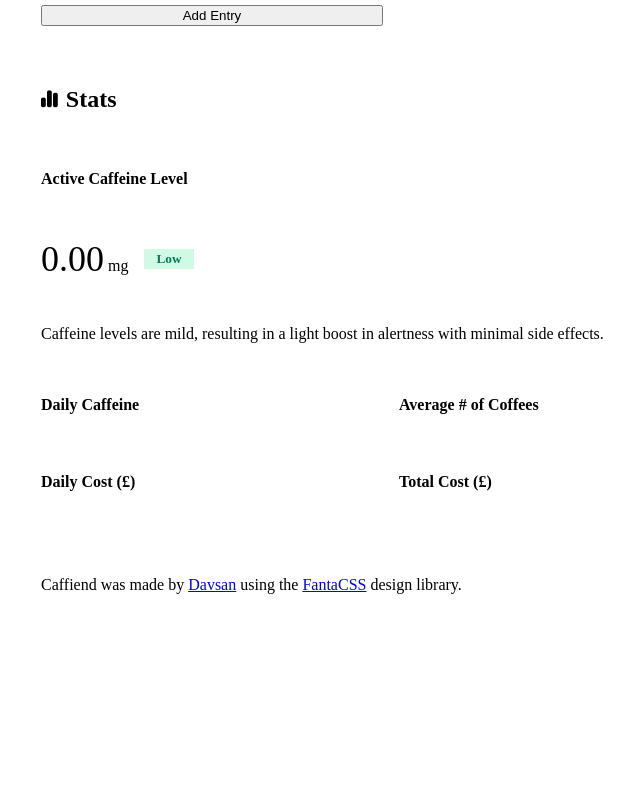
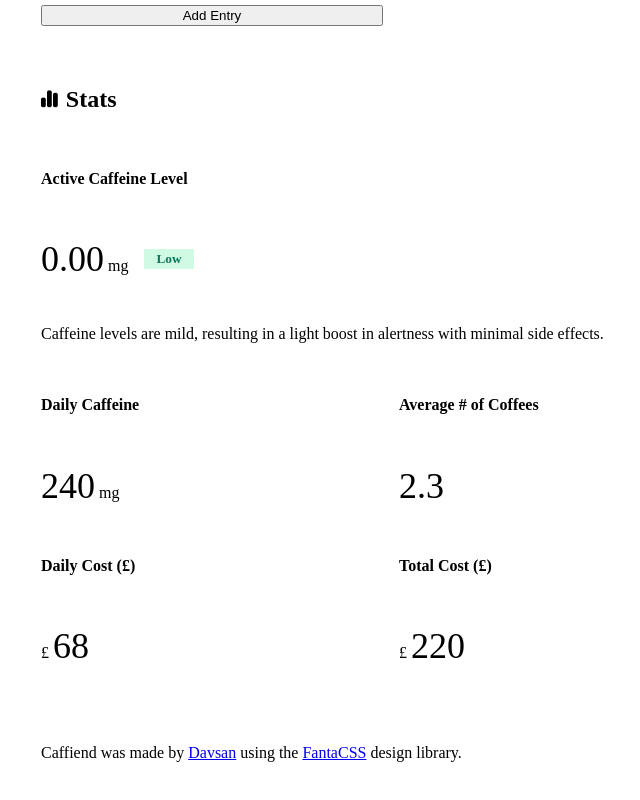
Before and after one commit to Davsan88/caffiend, a React (Vite) app: page / in a window 1280 px wide. Shown: the part 1345-2145 px from the top of the page, without its empty margins (249-889 px from the left). Before the commit the page ends 2011 px from the top, so only its background shows below. Built offline with nearby package versions, Linux system fonts and the light colour scheme; the HTML template or start-up script is replaced by a standard one.

Commit message:
Add hardcoded content to Stats component for layout testing

```diff
--- a/src/components/Stats.jsx
+++ b/src/components/Stats.jsx
@@ -33,10 +33,18 @@ const Stats = () => {
           </div>
           <p>{statusLevels['low'].description}</p>
         </StatCard>
-        <StatCard title="Daily Caffeine"></StatCard>
-        <StatCard title="Average # of Coffees"></StatCard>
-        <StatCard title="Daily Cost (£)"></StatCard>
-        <StatCard title="Total Cost (£)"></StatCard>
+        <StatCard title="Daily Caffeine">
+          <p><span className="stat-text">{stats.daily_caffeine}</span>mg</p>
+        </StatCard>
+        <StatCard title="Average # of Coffees">
+        <p><span className="stat-text">{stats.average_coffees}</span></p>
+        </StatCard>
+        <StatCard title="Daily Cost (£)">
+          <p>£ <span className="stat-text">{stats.daily_cost}</span></p>
+        </StatCard>
+        <StatCard title="Total Cost (£)">
+          <p>£ <span className="stat-text">{stats.total_cost}</span></p>
+        </StatCard>
       </div>
     </>
   )
```
